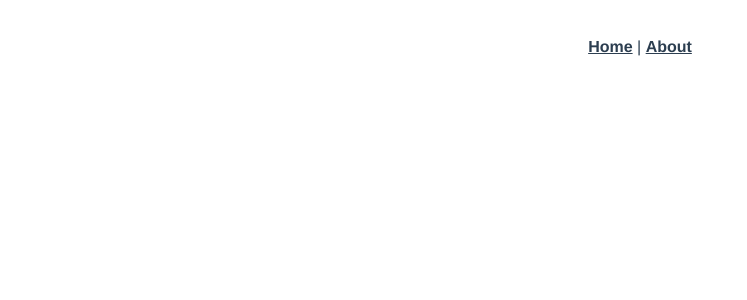
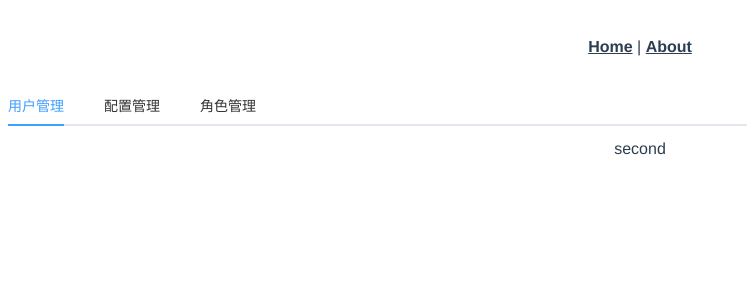
Before and after one commit to fncheng/frontend-learn, a Vue app: page /#/home/second in a window 1280 px wide. Shown: the top 300 px of the page, without its empty margins (0-747 px from the left). Built offline with nearby package versions, Linux system fonts and the light colour scheme.

Commit message:
feat: tabs动态路由切换效果
tabs点击事件需要处理重复点击的报错问题

```diff
--- a/package.json
+++ b/package.json
@@ -9,6 +9,7 @@
   },
   "dependencies": {
     "core-js": "^3.6.5",
+    "element-ui": "^2.15.3",
     "vee-validate": "^3.4.9",
     "vue": "^2.6.11",
     "vue-router": "^3.2.0",
--- a/src/main.js
+++ b/src/main.js
@@ -1,8 +1,11 @@
+import ElementUI from 'element-ui'
+import 'element-ui/lib/theme-chalk/index.css'
 import Vue from 'vue'
 import App from './App.vue'
 import router from './router'
 import store from './store'
 
+Vue.use(ElementUI)
 Vue.config.productionTip = false
 
 new Vue({
--- a/src/router/index.js
+++ b/src/router/index.js
@@ -7,8 +7,18 @@ Vue.use(VueRouter)
 const routes = [
   {
     path: '/',
-    name: 'Home',
+    redirect: '/home/first',
     component: Home,
+    children: [
+      {
+        path: '/home/first',
+        component: () => import('@/views/tabs/first.vue'),
+      },
+      {
+        path: '/home/second',
+        component: () => import('@/views/tabs/second.vue'),
+      },
+    ],
   },
   {
     path: '/about',
@@ -25,4 +35,10 @@ const router = new VueRouter({
   routes,
 })
 
+router.beforeEach((to, from, next) => {
+  if (to.path === from.path) {
+    next()
+  }
+  next()
+})
 export default router
--- a/src/views/Home.vue
+++ b/src/views/Home.vue
@@ -1,18 +1,38 @@
 <template>
   <div class="home">
-    <img alt="Vue logo" src="../assets/logo.png" />
-    <HelloWorld msg="Welcome to Your Vue.js App" />
+    <el-tabs v-model="activeName" @tab-click="tabClick">
+      <el-tab-pane
+        v-for="item in tabs"
+        :key="item.name"
+        :label="item.label"
+        :name="item.name"
+      ></el-tab-pane>
+      <router-view></router-view>
+    </el-tabs>
   </div>
 </template>
 
 <script>
 // @ is an alias to /src
-import HelloWorld from '@/components/HelloWorld.vue'
 
 export default {
   name: 'Home',
-  components: {
-    HelloWorld,
+  data() {
+    return {
+      activeName: 'first',
+      tabs: [
+        { name: 'first', label: '用户管理' },
+        { name: 'second', label: '配置管理' },
+        { name: 'third', label: '角色管理' },
+      ],
+    }
+  },
+  methods: {
+    tabClick(e) {
+      this.$router.push(e.name).catch(() => {
+        return
+      })
+    },
   },
 }
 </script>
--- /dev/null
+++ b/src/views/tabs/first.vue
@@ -0,0 +1,9 @@
+<template>
+  <div>first</div>
+</template>
+
+<script>
+export default {}
+</script>
+
+<style></style>
--- /dev/null
+++ b/src/views/tabs/second.vue
@@ -0,0 +1,9 @@
+<template>
+  <div>second</div>
+</template>
+
+<script>
+export default {}
+</script>
+
+<style></style>
```
Also changed, not shown: 1 other file (tests, documents, lock files or other folders).
